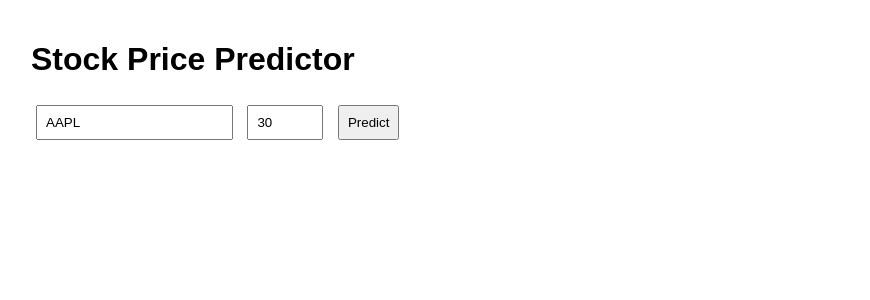
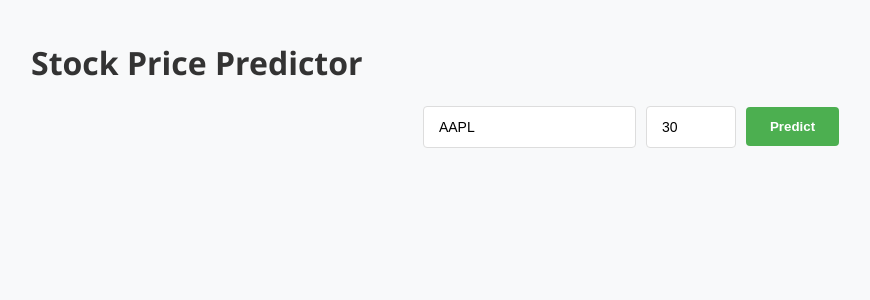
Before and after one commit to ayushmp10/StockPredictor, a Flask app: page / in a window 1280 px wide. Shown: the top 300 px of the page, without its empty margins (9-879 px from the left). Run offline with Flask 2, Linux system fonts and the light colour scheme; some libraries are stand-ins or nearby versions.

Commit message:
small changes

```diff
--- a/main.py
+++ b/main.py
@@ -1,4 +1,4 @@
-from flask import Flask, render_template, request, jsonify
+from flask import Flask, render_template, request, jsonify, url_for
 import yfinance as yf
 from prophet import Prophet
 import plotly.graph_objects as go
--- /dev/null
+++ b/static/css/styles.css
@@ -0,0 +1,106 @@
+:root {
+    --primary-color: #1a237e;
+    --secondary-color: #4CAF50;
+    --background-color: #f8f9fa;
+    --card-background: #ffffff;
+}
+
+body {
+    font-family: 'Segoe UI', Arial, sans-serif;
+    max-width: 1200px;
+    margin: 0 auto;
+    padding: 20px;
+    background-color: var(--background-color);
+    color: #333;
+}
+
+.header {
+    text-align: center;
+    padding: 20px;
+    margin-bottom: 30px;
+    background: var(--primary-color);
+    color: white;
+    border-radius: 8px;
+    box-shadow: 0 2px 4px rgba(0,0,0,0.1);
+}
+
+.card {
+    background: var(--card-background);
+    border-radius: 8px;
+    padding: 20px;
+    box-shadow: 0 2px 8px rgba(0,0,0,0.1);
+    margin-bottom: 20px;
+}
+
+.input-container {
+    display: flex;
+    gap: 10px;
+    align-items: center;
+    flex-wrap: wrap;
+    justify-content: center;
+}
+
+input {
+    padding: 12px 15px;
+    border: 1px solid #ddd;
+    border-radius: 4px;
+    font-size: 14px;
+    transition: all 0.3s ease;
+}
+
+input:focus {
+    outline: none;
+    border-color: var(--primary-color);
+    box-shadow: 0 0 0 2px rgba(26,35,126,0.2);
+}
+
+button {
+    padding: 12px 24px;
+    background: var(--secondary-color);
+    color: white;
+    border: none;
+    border-radius: 4px;
+    cursor: pointer;
+    font-weight: bold;
+    transition: all 0.3s ease;
+}
+
+button:hover {
+    background: #388E3C;
+    transform: translateY(-1px);
+    box-shadow: 0 2px 4px rgba(0,0,0,0.2);
+}
+
+#predictions {
+    margin-top: 20px;
+}
+
+#predictions ul {
+    list-style: none;
+    padding: 0;
+}
+
+#predictions li {
+    padding: 10px;
+    border-bottom: 1px solid #eee;
+    display: flex;
+    justify-content: space-between;
+}
+
+#predictions li:hover {
+    background-color: #f5f5f5;
+}
+
+#error {
+    color: #d32f2f;
+    background: #ffebee;
+    padding: 10px;
+    border-radius: 4px;
+    display: none;
+}
+
+.loading {
+    text-align: center;
+    color: var(--primary-color);
+    font-style: italic;
+}
--- a/templates/index.html
+++ b/templates/index.html
@@ -4,28 +4,8 @@
     <title>Stock Price Predictor</title>
     <script src="https://cdn.plot.ly/plotly-latest.min.js"></script>
     <script src="https://code.jquery.com/jquery-3.6.0.min.js"></script>
-    <style>
-        body {
-            font-family: Arial, sans-serif;
-            max-width: 1200px;
-            margin: 0 auto;
-            padding: 20px;
-        }
-        .input-container {
-            margin-bottom: 20px;
-        }
-        input, button {
-            padding: 8px;
-            margin: 5px;
-        }
-        #predictions {
-            margin-top: 20px;
-        }
-        #error {
-            color: red;
-            display: none;
-        }
-    </style>
+    <link rel="stylesheet" href="{{ url_for('static', filename='css/styles.css') }}">
+    <link rel="stylesheet" href="https://cdnjs.cloudflare.com/ajax/libs/font-awesome/5.15.4/css/all.min.css">
 </head>
 <body>
     <h1>Stock Price Predictor</h1>
```
